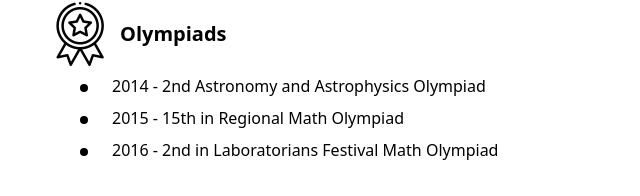
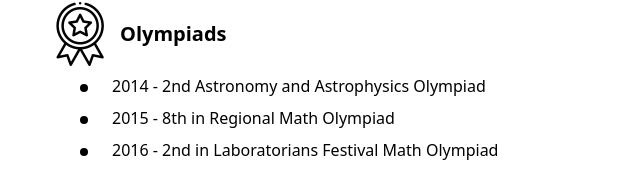
Before and after one commit to Moidda/moidda.github.io, a React (Create React App) app: page / in a window 1280 px wide. Shown: the part 5837-6033 px from the top of the page, without its empty margins (240-880 px from the left). Built offline with nearby package versions, Linux system fonts and the light colour scheme.

Commit message:
Update awards

```diff
--- a/src/components/sections/Awards.js
+++ b/src/components/sections/Awards.js
@@ -30,7 +30,7 @@ const awards = [
     title: 'Olympiads',
     awards: [
       '2014 - 2nd Astronomy and Astrophysics Olympiad',
-      '2015 - 15th in Regional Math Olympiad',
+      '2015 - 8th in Regional Math Olympiad',
       '2016 - 2nd in Laboratorians Festival Math Olympiad'
     ]
   }
```
